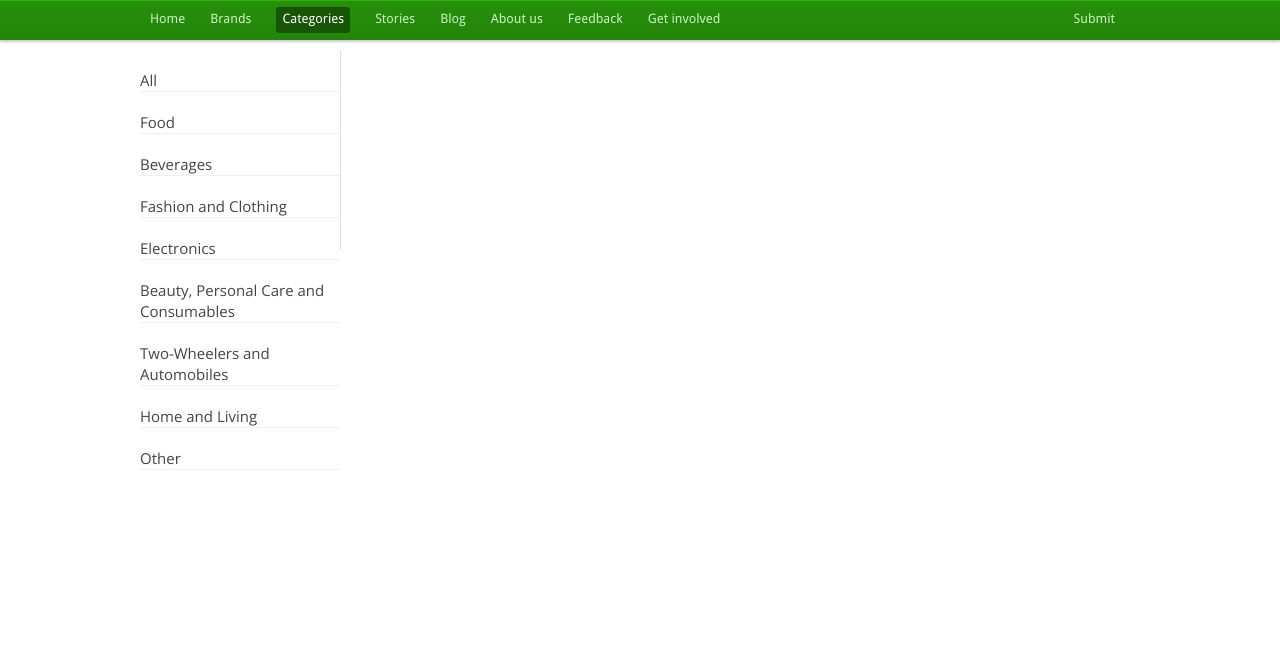
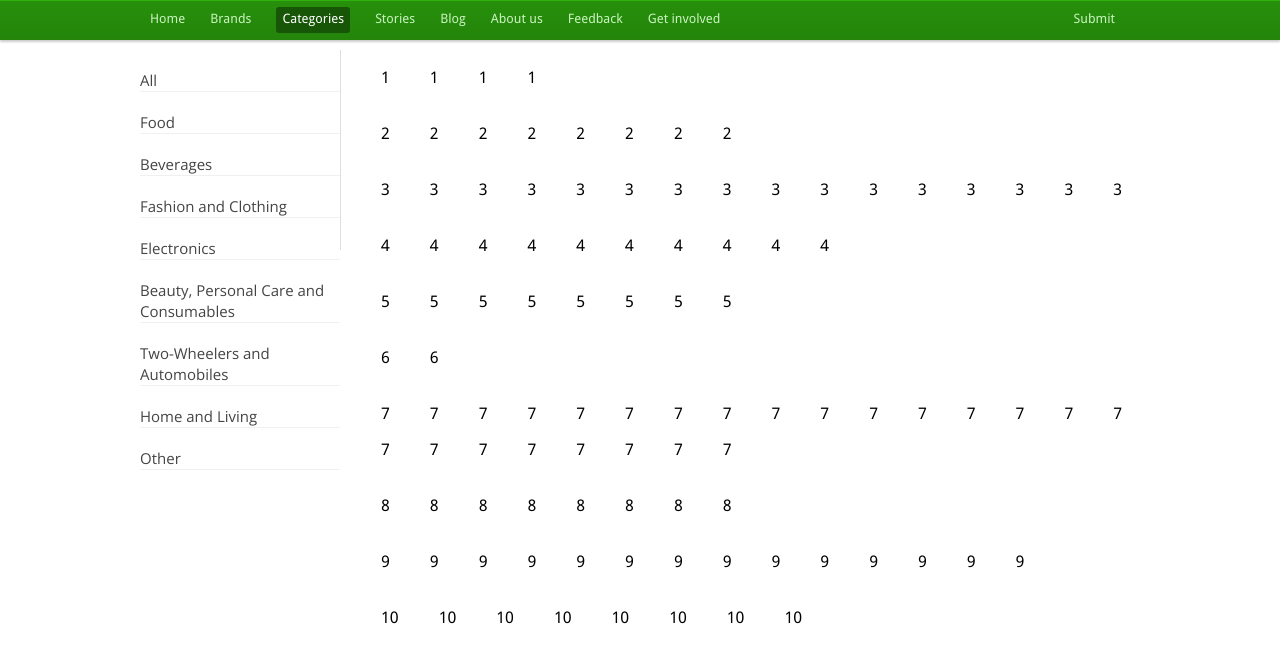
Before and after one commit to gautamkrishnan91/indiproducts, a PHP site: page /categories.php in a window 1280 px wide. Shown: the part 88-751 px from the top of the page. Run offline with PHP 8.4, Linux system fonts and the light colour scheme; data that the repository does not hold is empty.

Commit message:
Fixed categories-right list

```diff
--- a/categories.php
+++ b/categories.php
@@ -33,6 +33,150 @@ echo"
                 </ul>
             </div>
             <div class='categories-right'>
+                <ul class='categories-master'>
+                    <li>
+                        <ul class='categories-inner'>
+                            <li>1</li>
+                            <li>1</li>
+                            <li>1</li>
+                            <li>1</li>
+                        </ul>
+                    </li>
+                    <li>
+                        <ul class='categories-inner'>
+                            <li>2</li>
+                            <li>2</li>
+                            <li>2</li>
+                            <li>2</li>
+                            <li>2</li>
+                            <li>2</li>
+                            <li>2</li>
+                            <li>2</li>
+                        </ul>
+                    </li>
+                    <li>
+                        <ul class='categories-inner'>
+                            <li>3</li>
+                            <li>3</li>
+                            <li>3</li>
+                            <li>3</li>
+                            <li>3</li>
+                            <li>3</li>
+                            <li>3</li>
+                            <li>3</li>
+                            <li>3</li>
+                            <li>3</li>
+                            <li>3</li>
+                            <li>3</li>
+                            <li>3</li>
+                            <li>3</li>
+                            <li>3</li>
+                            <li>3</li>
+                        </ul>
+                    </li>
+                    <li>
+                        <ul class='categories-inner'>
+                            <li>4</li>
+                            <li>4</li>
+                            <li>4</li>
+                            <li>4</li>
+                            <li>4</li>
+                            <li>4</li>
+                            <li>4</li>
+                            <li>4</li>
+                            <li>4</li>
+                            <li>4</li>
+                        </ul>
+                    </li>
+                    <li>
+                        <ul class='categories-inner'>
+                            <li>5</li>
+                            <li>5</li>
+                            <li>5</li>
+                            <li>5</li>
+                            <li>5</li>
+                            <li>5</li>
+                            <li>5</li>
+                            <li>5</li>
+                        </ul>
+                    </li>
+                    <li>
+                        <ul class='categories-inner'>
+                            <li>6</li>
+                            <li>6</li>
+                        </ul>
+                    </li>
+                    <li>
+                        <ul class='categories-inner'>
+                            <li>7</li>
+                            <li>7</li>
+                            <li>7</li>
+                            <li>7</li>
+                            <li>7</li>
+                            <li>7</li>
+                            <li>7</li>
+                            <li>7</li>
+                            <li>7</li>
+                            <li>7</li>
+                            <li>7</li>
+                            <li>7</li>
+                            <li>7</li>
+                            <li>7</li>
+                            <li>7</li>
+                            <li>7</li>
+                            <li>7</li>
+                            <li>7</li>
+                            <li>7</li>
+                            <li>7</li>
+                            <li>7</li>
+                            <li>7</li>
+                            <li>7</li>
+                            <li>7</li>
+                        </ul>
+                    </li>
+                    <li>
+                        <ul class='categories-inner'>
+                            <li>8</li>
+                            <li>8</li>
+                            <li>8</li>
+                            <li>8</li>
+                            <li>8</li>
+                            <li>8</li>
+                            <li>8</li>
+                            <li>8</li>
+                        </ul>
+                    </li>
+                    <li>
+                        <ul class='categories-inner'>
+                            <li>9</li>
+                            <li>9</li>
+                            <li>9</li>
+                            <li>9</li>
+                            <li>9</li>
+                            <li>9</li>
+                            <li>9</li>
+                            <li>9</li>
+                            <li>9</li>
+                            <li>9</li>
+                            <li>9</li>
+                            <li>9</li>
+                            <li>9</li>
+                            <li>9</li>
+                        </ul>
+                    </li>
+                    <li>
+                        <ul class='categories-inner'>
+                            <li>10</li>
+                            <li>10</li>
+                            <li>10</li>
+                            <li>10</li>
+                            <li>10</li>
+                            <li>10</li>
+                            <li>10</li>
+                            <li>10</li>
+                        </ul>
+                    </li>
+                </ul>
             </div>
  		</div>
 ";
--- a/css/style.css
+++ b/css/style.css
@@ -590,6 +590,7 @@ select{
     font-weight: 400;
     font-family: 'Open Sans', sans-serif;
     line-height: 21px;
+    cursor: pointer;
 }
 .categories-right{
     width: 800px;
@@ -600,3 +601,14 @@ select{
     border-left: 1px solid #dedede;
     height: 200px;
 }
+.categories-master li{
+    display: block;
+    float: left;
+    padding: 10px 20px;
+    width: 100%;
+}
+.categories-inner li{
+    float: left;
+    display: block;
+    width: auto;
+}
```
